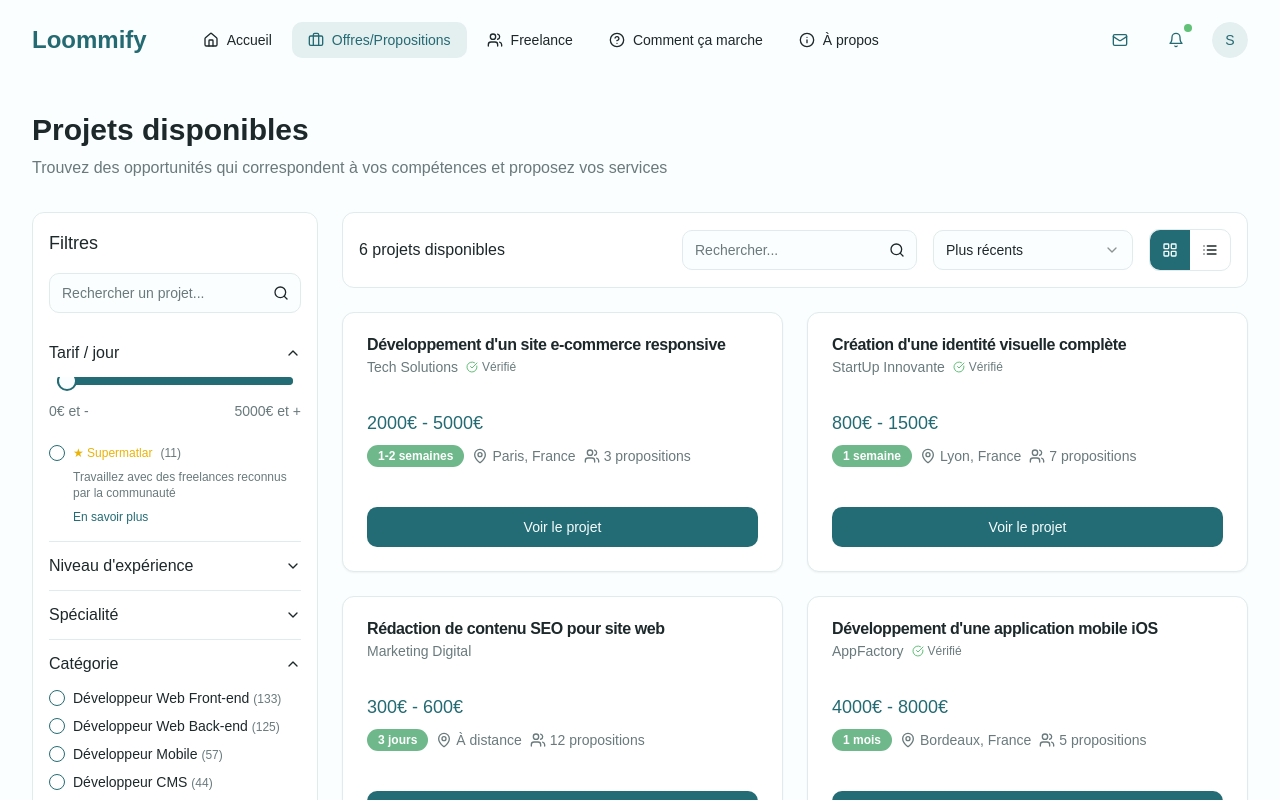
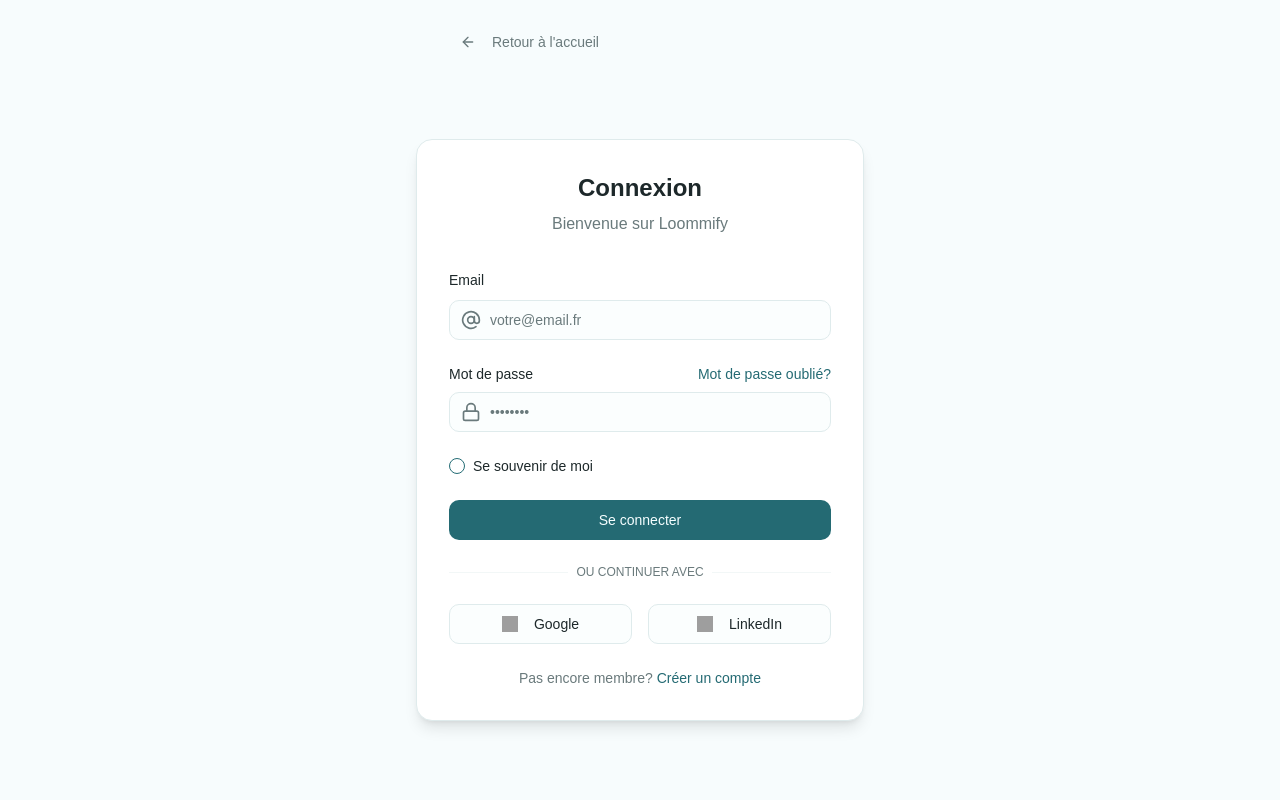
Before and after one commit to LOOMMIFY/freelanceraise, a React (Vite) app: page /projects in a window 1280 px wide. Before the commit this address led to /projects. Shown: the top 800 px of the page. Built offline with nearby package versions, Linux system fonts and the light colour scheme; sample sign-in values are in the browser's storage; grey boxes are pictures that could not be loaded; a web font is replaced by a local one.

Commit message:
Refactor and restrict "Offres" page
- Rename "Offres/Opportunités" to "Offres".
- Restrict access to "Offres" for non-logged-in users.
- Adjust pricing slider spacing in "Tarif/jour" filter.

```diff
--- a/src/App.tsx
+++ b/src/App.tsx
@@ -43,6 +43,7 @@ const App = () => (
             <Route path="/freelancers/:id" element={<Navigate to="/projects" replace />} />
             <Route path="/services" element={<Navigate to="/projects" replace />} />
             <Route path="/services/:id" element={<Navigate to="/projects" replace />} />
+            <Route path="/offres" element={<Navigate to="/projects" replace />} />
 
             {/* ADD ALL CUSTOM ROUTES ABOVE THE CATCH-ALL "*" ROUTE */}
             <Route path="*" element={<NotFound />} />
--- a/src/components/layout/Navbar.tsx
+++ b/src/components/layout/Navbar.tsx
@@ -55,7 +55,7 @@ export const Navbar = () => {
           <nav className="ml-10 hidden md:flex space-x-1">
             {/* Left Menu - Common for all users */}
             <NavLink to="/" label="Accueil" icon={<Home className="h-4 w-4" />} active={location.pathname === "/"} />
-            <NavLink to="/projects" label="Offres/Propositions" icon={<Briefcase className="h-4 w-4" />} active={location.pathname.startsWith("/projects")} />
+            <NavLink to="/projects" label="Offres" icon={<Briefcase className="h-4 w-4" />} active={location.pathname.startsWith("/projects")} />
 
             {isAuthenticated && (
               <NavLink
@@ -175,7 +175,7 @@ export const Navbar = () => {
                   <nav className="flex flex-col space-y-4 py-8">
                     {/* Mobile Left Menu - Common for all users */}
                     <MobileNavLink to="/" label="Accueil" icon={<Home className="h-5 w-5 mr-2" />} />
-                    <MobileNavLink to="/projects" label="Offres/Propositions" icon={<Briefcase className="h-5 w-5 mr-2" />} />
+                    <MobileNavLink to="/projects" label="Offres" icon={<Briefcase className="h-5 w-5 mr-2" />} />
 
                     {isAuthenticated && (
                       <MobileNavLink to="/freelancers" label="Freelance" icon={<Users className="h-5 w-5 mr-2" />} />
--- a/src/components/ui/slider.tsx
+++ b/src/components/ui/slider.tsx
@@ -1,3 +1,4 @@
+
 import * as React from "react"
 import * as SliderPrimitive from "@radix-ui/react-slider"
 
@@ -10,7 +11,7 @@ const Slider = React.forwardRef<
   <SliderPrimitive.Root
     ref={ref}
     className={cn(
-      "relative flex w-full touch-none select-none items-center",
+      "relative flex w-full touch-none select-none items-center mt-5", // Added mt-5 (20px) for spacing
       className
     )}
     {...props}
--- a/src/pages/Projects.tsx
+++ b/src/pages/Projects.tsx
@@ -1,5 +1,5 @@
 
-import { useState } from "react";
+import { useState, useEffect } from "react";
 import { Navbar } from "@/components/layout/Navbar";
 import { Footer } from "@/components/layout/Footer";
 import { ProjectCard } from "@/components/projects/ProjectCard";
@@ -15,6 +15,9 @@ import {
   SheetHeader
 } from "@/components/ui/sheet";
 import { Filter, LayoutGrid, List, Search } from "lucide-react";
+import { Navigate } from "react-router-dom";
+import { useAuth } from "@/context/AuthContext";
+import { toast } from "sonner";
 
 // Sample projects data
 const PROJECTS = [
@@ -91,6 +94,13 @@ const Projects = () => {
   const [filteredProjects, setFilteredProjects] = useState(PROJECTS);
   const [activeFilters, setActiveFilters] = useState<ProjectFiltersState | null>(null);
   const [searchTerm, setSearchTerm] = useState("");
+  const { isAuthenticated } = useAuth();
+
+  // Redirect if user is not authenticated
+  if (!isAuthenticated) {
+    toast.error("Vous devez être connecté pour accéder aux Offres.");
+    return <Navigate to="/login" replace />;
+  }
 
   const handleFilterChange = (filters: ProjectFiltersState) => {
     setActiveFilters(filters);
@@ -176,7 +186,7 @@ const Projects = () => {
       <main className="flex-1 pt-28 pb-16">
         <div className="container">
           <div className="mb-8">
-            <h1 className="text-3xl font-bold mb-2">Projets disponibles</h1>
+            <h1 className="text-3xl font-bold mb-2">Offres disponibles</h1>
             <p className="text-muted-foreground">
               Trouvez des opportunités qui correspondent à vos compétences et proposez vos services
             </p>
@@ -217,7 +227,7 @@ const Projects = () => {
               <div className="bg-white rounded-lg border p-4 mb-6">
                 <div className="flex flex-col sm:flex-row justify-between items-start sm:items-center gap-4">
                   <div className="flex-1">
-                    <h2 className="font-medium">{filteredProjects.length} projets disponibles</h2>
+                    <h2 className="font-medium">{filteredProjects.length} offres disponibles</h2>
                   </div>
 
                   <div className="flex items-center gap-4 w-full sm:w-auto">
@@ -285,7 +295,7 @@ const Projects = () => {
                 </div>
               ) : (
                 <div className="text-center py-12 bg-white rounded-lg border">
-                  <h3 className="text-lg font-medium mb-2">Aucun projet ne correspond à vos critères</h3>
+                  <h3 className="text-lg font-medium mb-2">Aucune offre ne correspond à vos critères</h3>
                   <p className="text-muted-foreground">Essayez de modifier vos filtres pour voir plus de résultats.</p>
                 </div>
               )}
```
